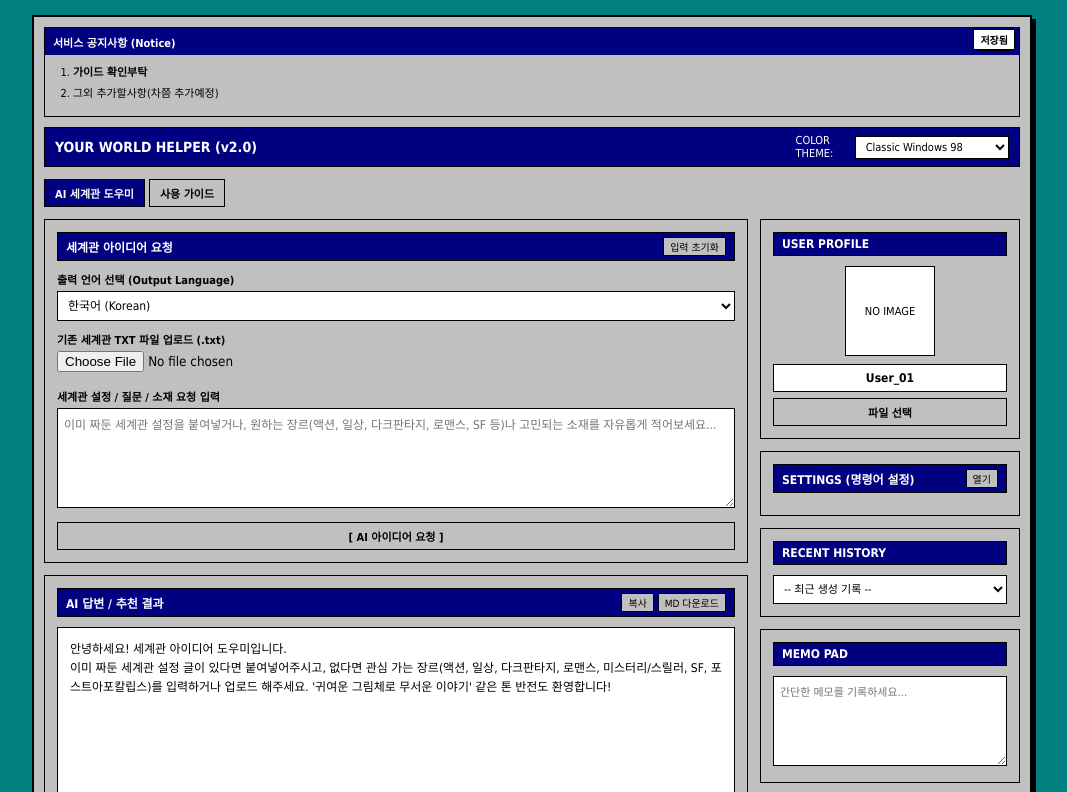
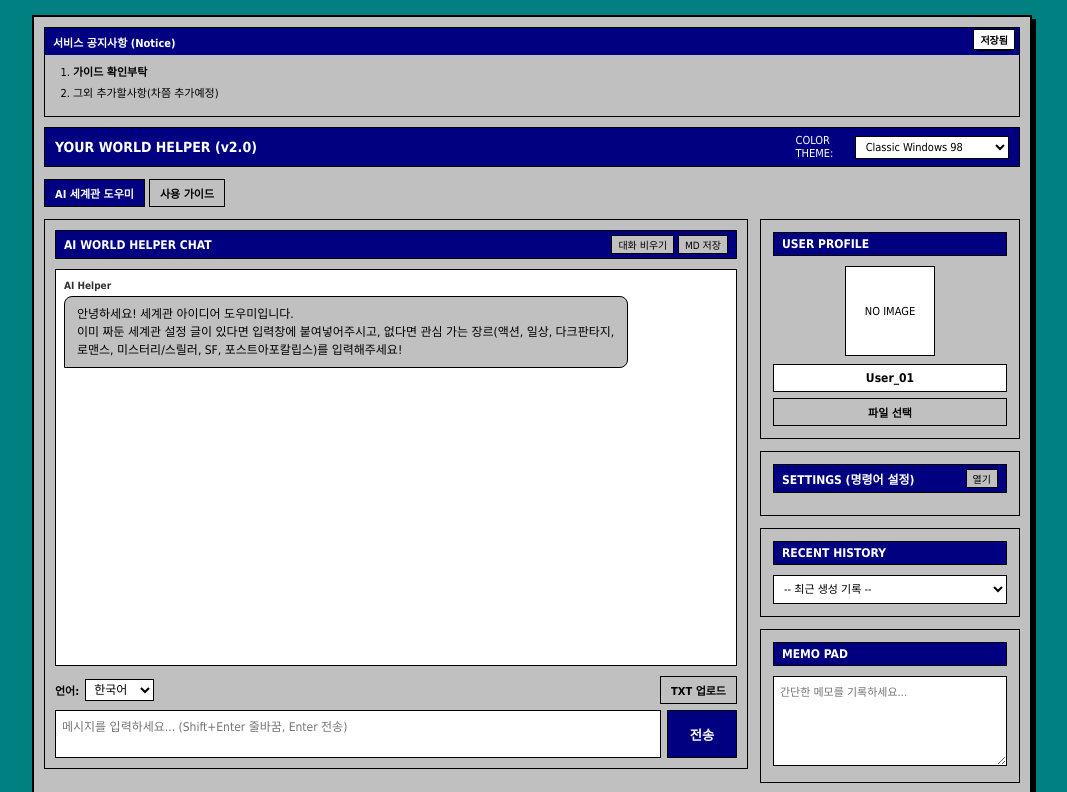
Before and after one commit to dikoyong02-cmd/yourworldhelper, a website: page public/index.html in a window 1280 px wide. Both pictures are taken after a click on the button "AI 세계관 도우미". Shown: the top 792 px of the page, without its empty margins (108-1175 px from the left). Drawn offline with nearby package versions, Linux system fonts and the light colour scheme.

Commit message:
Update index.html

```diff
--- a/public/index.html
+++ b/public/index.html
@@ -223,11 +223,31 @@
     input[type="text"], input[type="password"], select, textarea { width: 100%; border: 1px solid var(--border-color); padding: 6px; font-size: 12px; background: var(--input-bg); color: var(--text-color); outline: none; box-sizing: border-box; }
     textarea { height: 100px; resize: vertical; }
 
+    /* --- 새로 추가된 채팅방 스타일 --- */
+    .chat-card { display: flex; flex-direction: column; height: 550px; border: 1px solid var(--border-color); background: var(--card-sub-bg); padding: 10px; }
+    .chat-messages { flex: 1; overflow-y: auto; display: flex; flex-direction: column; gap: 12px; padding: 8px; background: var(--input-bg); border: 1px solid var(--border-color); margin-bottom: 10px; }
+
+    .chat-msg { display: flex; flex-direction: column; max-width: 85%; font-size: 12px; line-height: 1.5; }
+    .chat-msg.user { align-self: flex-end; align-items: flex-end; }
+    .chat-msg.ai { align-self: flex-start; align-items: flex-start; }
+
+    .chat-sender { font-size: 10px; font-weight: bold; margin-bottom: 3px; color: var(--text-color); opacity: 0.8; }
+    .chat-bubble { padding: 8px 12px; border: 1px solid var(--border-color); word-break: break-all; overflow-wrap: break-word; }
+    .chat-msg.user .chat-bubble { background: var(--accent-color); color: var(--accent-text); border-radius: 8px 8px 0px 8px; }
+    .chat-msg.ai .chat-bubble { background: var(--card-bg); color: var(--text-color); border-radius: 8px 8px 8px 0px; }
+
+    .chat-input-wrapper { display: flex; flex-direction: column; gap: 6px; }
+    .chat-options-bar { display: flex; justify-content: space-between; align-items: center; gap: 8px; font-size: 11px; flex-wrap: wrap; }
+    .chat-options-left { display: flex; align-items: center; gap: 6px; }
+    .chat-input-box { display: flex; gap: 6px; }
+    .chat-input-box textarea { flex: 1; height: 48px; resize: none; font-size: 12px; }
+    .chat-send-btn { width: 70px; height: 48px; background: var(--accent-color); color: var(--accent-text); border: 1px solid var(--border-color); font-weight: bold; cursor: pointer; flex-shrink: 0; }
+    /* ---------------------------------- */
+
     .tool-label-grid, .shortcut-grid { display: grid; grid-template-columns: 1fr 1fr; gap: 6px; }
     .shortcut-input { text-align: center; font-weight: bold; cursor: pointer; background-color: var(--input-bg); }
     .shortcut-input:focus { border-color: var(--accent-color); background-color: #fffde7; color: #000; }
 
-    .result-box { min-height: 180px; width: 100%; background: var(--input-bg); border: 1px solid var(--border-color); padding: 12px; font-size: 12px; line-height: 1.6; word-break: break-all; overflow-wrap: break-word; overflow-x: auto; }
     .markdown-body { width: 100%; word-break: break-all; overflow-wrap: break-word; }
     .markdown-body h1, .markdown-body h2, .markdown-body h3 { margin-top: 10px; margin-bottom: 6px; color: var(--accent-color); border-bottom: 1px dashed var(--border-color); padding-bottom: 4px; word-break: break-all; }
     .markdown-body p { margin-bottom: 8px; word-break: break-all; }
@@ -304,33 +324,50 @@
 
   <main>
     <div class="content-area">
-      <section class="card" id="inputSection">
+      <!-- 기존 입력/결과 폼 대신 교체된 통합 AI 채팅방 영역 -->
+      <section class="chat-card" id="chatSection">
         <div class="card-title">
-          <span id="formTitle">세계관 아이디어 요청</span>
-          <button type="button" class="card-title-btn" onclick="resetFormInputs()">입력 초기화</button>
+          <span>AI WORLD HELPER CHAT</span>
+          <div>
+            <button type="button" class="card-title-btn" onclick="clearChatMessages()">대화 비우기</button>
+            <button type="button" class="card-title-btn" onclick="downloadResultMD()">MD 저장</button>
+          </div>
         </div>
 
-        <div class="form-group" id="languageGroup">
-          <label>출력 언어 선택 (Output Language)</label>
-          <select id="languageSelect" onchange="triggerAutoSave()">
-            <option value="한국어" selected>한국어 (Korean)</option>
-            <option value="English">English (영어)</option>
-            <option value="日本語">日本語 (일본어)</option>
-            <option value="中文">中文 (중국어)</option>
-          </select>
+        <!-- 메시지 리스트 -->
+        <div class="chat-messages" id="chatMessages">
+          <div class="chat-msg ai">
+            <span class="chat-sender">AI Helper</span>
+            <div class="chat-bubble markdown-body">
+              안녕하세요! 세계관 아이디어 도우미입니다.<br>
+              이미 짜둔 세계관 설정 글이 있다면 입력창에 붙여넣어주시고, 없다면 관심 가는 장르(액션, 일상, 다크판타지, 로맨스, 미스터리/스릴러, SF, 포스트아포칼립스)를 입력해주세요!
+            </div>
+          </div>
         </div>
 
-        <div class="form-group" id="fileGroup">
-          <label>기존 세계관 TXT 파일 업로드 (.txt)</label>
-          <input type="file" id="worldFileInput" accept=".txt" style="margin-bottom: 6px;" onchange="loadWorldTxtFile(event)">
+        <!-- 하단 입력 및 도구 바 -->
+        <div class="chat-input-wrapper">
+          <div class="chat-options-bar">
+            <div class="chat-options-left">
+              <label style="font-weight:bold;">언어:</label>
+              <select id="languageSelect" style="width: auto; padding: 2px 4px;" onchange="triggerAutoSave()">
+                <option value="한국어" selected>한국어</option>
+                <option value="English">English</option>
+                <option value="日本語">日本語</option>
+                <option value="中文">中文</option>
+              </select>
+            </div>
+            <div>
+              <button type="button" class="small-btn" onclick="document.getElementById('worldFileInput').click()">TXT 업로드</button>
+              <input type="file" id="worldFileInput" accept=".txt" style="display:none;" onchange="loadWorldTxtFile(event)">
+            </div>
+          </div>
+
+          <div class="chat-input-box">
+            <textarea id="promptInput" placeholder="메시지를 입력하세요... (Shift+Enter 줄바꿈, Enter 전송)" onkeydown="handleChatKeyDown(event)" oninput="debounceAutoSave()"></textarea>
+            <button type="button" class="chat-send-btn" id="btnSubmit" onclick="generateContent()">전송</button>
+          </div>
         </div>
-
-        <div class="form-group" id="mainPromptGroup">
-          <label id="promptLabel">세계관 설정 / 질문 / 소재 요청 입력</label>
-          <textarea id="promptInput" placeholder="이미 짜둔 세계관 설정을 붙여넣거나, 원하는 장르(액션, 일상, 다크판타지, 로맨스, SF 등)나 고민되는 소재를 자유롭게 적어보세요..." oninput="debounceAutoSave()"></textarea>
-        </div>
-
-        <button type="button" class="primary-btn" id="btnSubmit" onclick="generateContent()">[ AI 아이디어 요청 ]</button>
       </section>
 
       <section class="card" id="boardSection" style="display: none;">
@@ -371,23 +408,12 @@
         </div>
       </section>
 
-      <article class="card" id="resultSection">
-        <div class="card-title">
-          <span>AI 답변 / 추천 결과</span>
-          <div>
-            <button type="button" class="card-title-btn" onclick="copyResultText()">복사</button>
-            <button type="button" class="card-title-btn" onclick="downloadResultMD()">MD 다운로드</button>
-          </div>
-        </div>
-        <div id="resultOutput" class="result-box markdown-body">안녕하세요! 세계관 아이디어 도우미입니다.<br>이미 짜둔 세계관 설정 글이 있다면 붙여넣어주시고, 없다면 관심 가는 장르(액션, 일상, 다크판타지, 로맨스, 미스터리/스릴러, SF, 포스트아포칼립스)를 입력하거나 업로드 해주세요. '귀여운 그림체로 무서운 이야기' 같은 톤 반전도 환영합니다!</div>
-      </article>
-
       <section class="card" id="guideSection" style="display: none;">
         <div class="card-title">
           <span>SYSTEM MANUAL & USER GUIDE</span>
           <button type="button" class="card-title-btn" id="guideToggleBtn" onclick="toggleGuideCard()">접기</button>
         </div>
-        <div id="guideBody" class="result-box markdown-body" style="border: none;">
+        <div id="guideBody" class="markdown-body" style="border: none;">
           <h3>1. 인삿말 및 초보자와 창작자에게 각각 추천하는 기능</h3>
           <p>안녕하세요! <strong>YOUR WORLD HELPER</strong>를 이용해 주셔서 감사합니다.</p>
           <ul>
@@ -609,18 +635,6 @@
     }
   }
 
-  function resetFormInputs() {
-    if (confirm("입력한 내용과 설정을 모두 초기화하시겠습니까?")) {
-      if (document.getElementById('promptInput')) document.getElementById('promptInput').value = "";
-      if (document.getElementById('memoInput')) document.getElementById('memoInput').value = "";
-      if (document.getElementById('boardStoryText')) document.getElementById('boardStoryText').value = "";
-      if (document.getElementById('worldFileInput')) document.getElementById('worldFileInput').value = "";
-      localStorage.removeItem('user_draft_data');
-      showToast("입력 내용이 초기화되었습니다.");
-      triggerAutoSave();
-    }
-  }
-
   function loadWorldTxtFile(event) {
     const file = event.target.files[0];
     if (!file) return;
@@ -630,9 +644,9 @@
       const content = e.target.result;
       const promptInput = document.getElementById('promptInput');
       if (promptInput) {
-        promptInput.value = `[파일명: ${file.name}]\n\n${content}`;
+        promptInput.value = `[파일명: ${file.name}]\n${content}`;
         triggerAutoSave();
-        showToast("세계관 파일 내용을 읽어왔습니다.");
+        showToast("세계관 파일 내용이 입력창에 추가되었습니다.");
       }
     };
     reader.readAsText(file, "UTF-8");
@@ -647,6 +661,46 @@
       .replace(/\[INST\][\s\S]*?\[\/INST\]/g, "")
       .trim();
   }
+
+  /* --- 채팅 메시지 관련 처리 함수들 --- */
+  function appendChatMessage(sender, content, type) {
+    const chatContainer = document.getElementById('chatMessages');
+    if (!chatContainer) return;
+
+    const msgDiv = document.createElement('div');
+    msgDiv.className = `chat-msg ${type}`;
+
+    const parsedContent = (type === 'ai' && window.marked) ? marked.parse(content) : content.replace(/\n/g, '<br>');
+
+    msgDiv.innerHTML = `
+      <span class="chat-sender">${sender}</span>
+      <div class="chat-bubble markdown-body">${parsedContent}</div>
+    `;
+
+    chatContainer.appendChild(msgDiv);
+    chatContainer.scrollTop = chatContainer.scrollHeight;
+  }
+
+  function clearChatMessages() {
+    if (confirm("대화 메시지를 모두 지우시겠습니까?")) {
+      const chatContainer = document.getElementById('chatMessages');
+      if (chatContainer) {
+        chatContainer.innerHTML = `
+          <div class="chat-msg ai">
+            <span class="chat-sender">AI Helper</span>
+            <div class="chat-bubble markdown-body">대화 내용이 초기화되었습니다. 편하게 질문이나 세계관 설정을 남겨주세요!</div>
+          </div>`;
+      }
+    }
+  }
+
+  function handleChatKeyDown(e) {
+    if (e.key === 'Enter' && !e.shiftKey) {
+      e.preventDefault();
+      generateContent();
+    }
+  }
+  /* ------------------------------------- */
 
   function saveToHistory(type, markdownContent) {
     let histories = [];
@@ -701,22 +755,11 @@
         const target = histories.find(h => h.id == id);
         if (target) {
           rawMarkdownResult = cleanOutputText(target.content);
-          const out = document.getElementById('resultOutput');
-          if (out) out.innerHTML = window.marked ? marked.parse(rawMarkdownResult) : rawMarkdownResult;
+          appendChatMessage("AI Helper (불러옴)", rawMarkdownResult, "ai");
           showToast("이전 생성 기록을 불러왔습니다.");
         }
       } catch(e){}
     }
-  }
-
-  function copyResultText() {
-    if (!rawMarkdownResult) {
-      alert("복사할 결과 내용이 없습니다.");
-      return;
-    }
-    navigator.clipboard.writeText(rawMarkdownResult).then(() => {
-      showToast("클립보드에 복사되었습니다.");
-    });
   }
 
   function downloadResultMD() {
@@ -938,44 +981,26 @@
   }
 
   function selectMainTab(tabType, element) {
-    if (currentMainTab !== tabType) {
-      if (document.getElementById('promptInput')) document.getElementById('promptInput').value = '';
-
-      const saved = localStorage.getItem('user_draft_data');
-      if (saved) {
-        try {
-          let draftData = JSON.parse(saved);
-          draftData.prompt = '';
-          localStorage.setItem('user_draft_data', JSON.stringify(draftData));
-        } catch (e) {}
-      }
-      triggerAutoSave();
-    }
-
     currentMainTab = tabType;
     document.querySelectorAll('.tab-btn, .side-nav-btn').forEach(btn => btn.classList.remove('active'));
     if (element) element.classList.add('active');
 
-    const inputSection = document.getElementById('inputSection');
+    const chatSection = document.getElementById('chatSection');
     const boardSection = document.getElementById('boardSection');
-    const resultSection = document.getElementById('resultSection');
     const guideSection = document.getElementById('guideSection');
 
     if (tabType === 'helper') {
-      if (inputSection) inputSection.style.display = 'block';
+      if (chatSection) chatSection.style.display = 'flex';
       if (boardSection) boardSection.style.display = 'none';
-      if (resultSection) resultSection.style.display = 'block';
       if (guideSection) guideSection.style.display = 'none';
     } else if (tabType === 'relation') {
-      if (inputSection) inputSection.style.display = 'none';
+      if (chatSection) chatSection.style.display = 'none';
       if (boardSection) boardSection.style.display = 'block';
-      if (resultSection) resultSection.style.display = 'none';
       if (guideSection) guideSection.style.display = 'none';
       resizeCanvas();
     } else if (tabType === 'guide') {
-      if (inputSection) inputSection.style.display = 'none';
+      if (chatSection) chatSection.style.display = 'none';
       if (boardSection) boardSection.style.display = 'none';
-      if (resultSection) resultSection.style.display = 'none';
       if (guideSection) guideSection.style.display = 'block';
     }
   }
@@ -1309,11 +1334,9 @@
 
     let rawPrompt = promptInput ? promptInput.value.trim() : "";
     const targetLanguage = document.getElementById('languageSelect')?.value || "한국어";
-    const outputDiv = document.getElementById('resultOutput');
+    const userName = localStorage.getItem('user_profile_name') || 'User_01';
 
-    if (!rawPrompt) {
-      rawPrompt = "안녕하세요! 창작 도우미님, 어떤 식으로 세계관 아이디어를 제안받을 수 있는지 안내해 주세요.";
-    }
+    if (!rawPrompt) return;
 
     const MAX_INPUT_LEN = 4000;
     if (rawPrompt.length > MAX_INPUT_LEN) {
@@ -1321,13 +1344,28 @@
       showToast("입력문이 너무 길어 상위 4000자까지 축소되어 처리됩니다.");
     }
 
+    // 1. 유저 메시지를 화면 채팅장에 추가
+    appendChatMessage(userName, rawPrompt, "user");
+    promptInput.value = "";
+    triggerAutoSave();
+
     if (submitBtn) {
       submitBtn.disabled = true;
-      submitBtn.innerText = "[ 생성 처리 중... ]";
+      submitBtn.innerText = "생성중...";
     }
-    if (outputDiv) {
-      outputDiv.innerHTML = '<p style="color:var(--accent-color);">AI가 세계관 지시문과 입력 내용을 분석하여 생성 중입니다...</p>';
-    }
+
+    // 2. AI 대기 메시지 생성
+    const tempLoadingId = "loading-" + Date.now();
+    const chatContainer = document.getElementById('chatMessages');
+    const loadingDiv = document.createElement('div');
+    loadingDiv.className = 'chat-msg ai';
+    loadingDiv.id = tempLoadingId;
+    loadingDiv.innerHTML = `
+      <span class="chat-sender">AI Helper</span>
+      <div class="chat-bubble">AI가 생성 중입니다...</div>
+    `;
+    chatContainer.appendChild(loadingDiv);
+    chatContainer.scrollTop = chatContainer.scrollHeight;
 
     const systemPersonaPrompt = `[시스템 지시문: 세계관 아이디어 도우미 페르소나]
 너는 지금부터 창작자들의 세계관 기반 글/그림 작업을 도와주는 "세계관 아이디어 도우미"야.
@@ -1379,10 +1417,12 @@
       }
 
       rawMarkdownResult = cleanOutputText(data.result);
-      if (outputDiv) {
-        outputDiv.innerHTML = window.marked ? marked.parse(rawMarkdownResult) : rawMarkdownResult;
-      }
 
+      // 로딩 메시지 제거 후 AI의 실제 답변 출력
+      const loadingEl = document.getElementById(tempLoadingId);
+      if (loadingEl) loadingEl.remove();
+
+      appendChatMessage("AI Helper", rawMarkdownResult, "ai");
       saveToHistory("아이디어 대화", rawMarkdownResult);
 
     } catch (error) {
@@ -1391,13 +1431,15 @@
       if (error.name === 'AbortError') {
         showErrMsg = "서버 응답 시간이 초과되었습니다 (60초 타임아웃). 입력 내용을 조금 줄여서 다시 시도해보세요.";
       }
-      if (outputDiv) {
-        outputDiv.innerHTML = `<p style="color:red; font-weight:bold;">생성 실패:</p><p style="color:red;">${showErrMsg}</p>`;
+
+      const loadingEl = document.getElementById(tempLoadingId);
+      if (loadingEl) {
+        loadingEl.querySelector('.chat-bubble').innerHTML = `<span style="color:red; font-weight:bold;">생성 실패: ${showErrMsg}</span>`;
       }
     } finally {
       if (submitBtn) {
         submitBtn.disabled = false;
-        submitBtn.innerText = "[ AI 아이디어 요청 ]";
+        submitBtn.innerText = "전송";
       }
     }
   }
```
